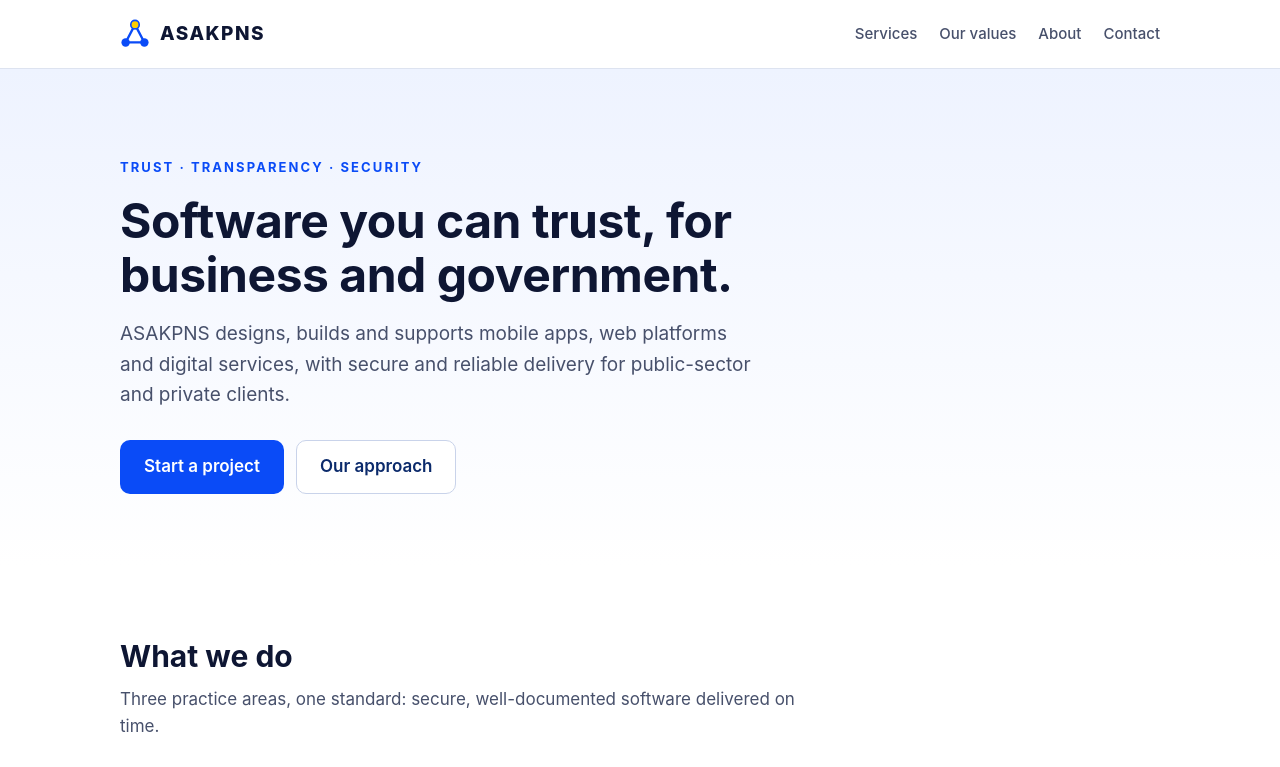
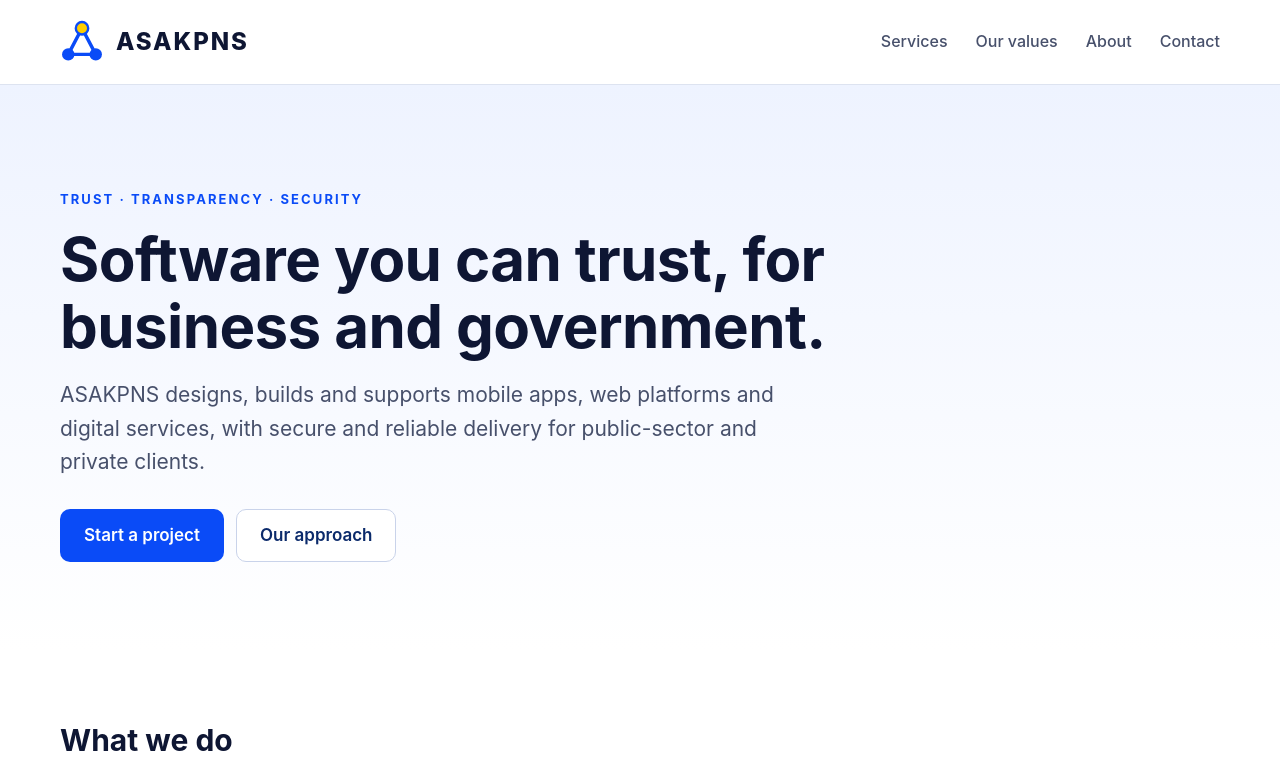
Before and after one commit to anupshokhwal/asakpns-site, a plain HTML site: page public/index.html in a window 1280 px wide. Shown: the top 767 px of the page. Drawn offline with Linux system fonts and the light colour scheme.

Commit message:
Bigger header logo, wider layout and larger hero text
Co-Authored-By: Claude Opus 5.5 <noreply@anthropic.com>
Claude-Session: https://claude.ai/code/session_01Lveg57uW4ouxY1mDvVo74N

```diff
--- a/public/styles.css
+++ b/public/styles.css
@@ -8,7 +8,7 @@
   --sky: #EEF3FF;
   --line: #DDE3F0;
   --bg: #FFFFFF;
-  --max: 1080px;
+  --max: 1200px;
 }
 
 * { box-sizing: border-box; }
@@ -42,32 +42,32 @@ header.site .wrap {
   align-items: center;
   justify-content: space-between;
   gap: 16px;
-  min-height: 68px;
+  min-height: 84px;
   flex-wrap: wrap;
 }
 .brand {
   display: inline-flex;
   align-items: center;
-  gap: 10px;
+  gap: 12px;
   font-weight: 800;
   letter-spacing: 0.08em;
-  font-size: 19px;
+  font-size: 24px;
   color: var(--ink);
   text-decoration: none;
 }
 .brand:hover { color: var(--ink); }
-.brand svg { width: 30px; height: 30px; flex-shrink: 0; }
-nav.main { display: flex; gap: 22px; flex-wrap: wrap; }
+.brand svg { width: 44px; height: 44px; flex-shrink: 0; }
+nav.main { display: flex; gap: 28px; flex-wrap: wrap; }
 nav.main a {
   color: var(--ink-soft);
   text-decoration: none;
-  font-size: 15px;
+  font-size: 16px;
   font-weight: 500;
 }
 nav.main a:hover { color: var(--blue); }
 
 /* Hero */
-.hero { padding: 88px 0 72px; background: linear-gradient(180deg, var(--sky), var(--bg)); }
+.hero { padding: 104px 0 88px; background: linear-gradient(180deg, var(--sky), var(--bg)); }
 .eyebrow {
   margin: 0 0 16px;
   font-size: 13px;
@@ -77,13 +77,13 @@ nav.main a:hover { color: var(--blue); }
   color: var(--blue);
 }
 .hero h1 {
-  font-size: clamp(32px, 5vw, 48px);
+  font-size: clamp(34px, 5vw, 60px);
   line-height: 1.12;
   letter-spacing: -0.01em;
   margin: 0 0 18px;
-  max-width: 780px;
+  max-width: 900px;
 }
-.hero p.lead-hero { font-size: 19px; color: var(--ink-soft); max-width: 640px; margin: 0 0 30px; }
+.hero p.lead-hero { font-size: 21px; color: var(--ink-soft); max-width: 720px; margin: 0 0 30px; }
 .actions { display: flex; gap: 12px; flex-wrap: wrap; }
 .btn {
   display: inline-block;
@@ -182,3 +182,9 @@ footer.site a:hover { color: var(--yellow); }
 .legal h3 { font-size: 18px; margin: 24px 0 6px; }
 .legal p, .legal li { color: var(--ink-soft); }
 .updated { color: var(--ink-soft); font-size: 15px; margin-bottom: 28px; }
+
+@media (max-width: 600px) {
+  .brand { font-size: 20px; }
+  .brand svg { width: 36px; height: 36px; }
+  nav.main { gap: 18px; }
+}
```
